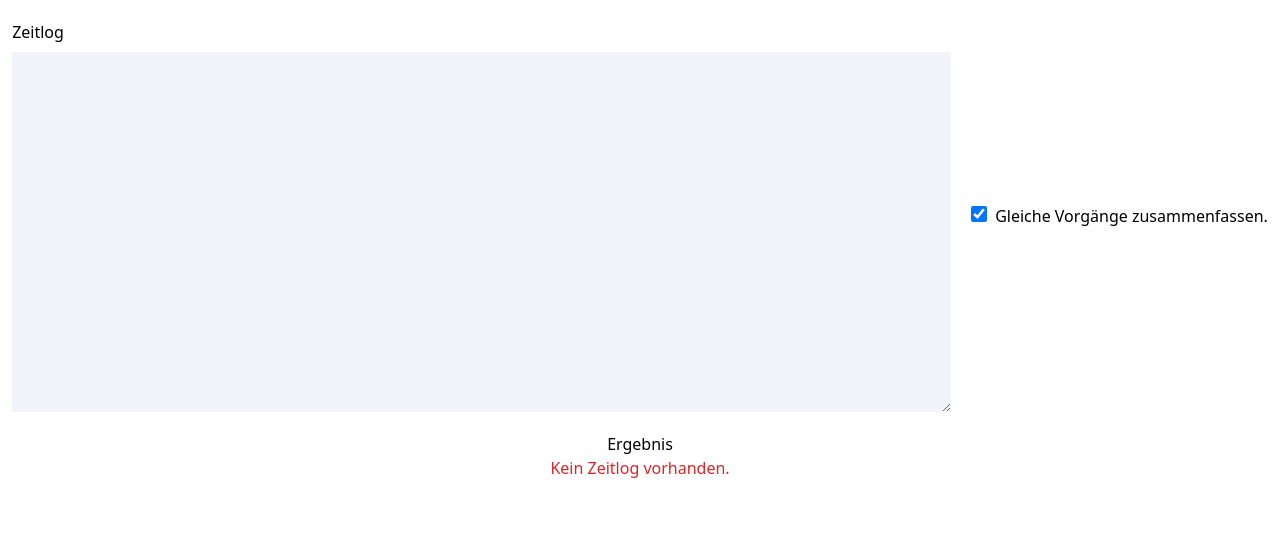
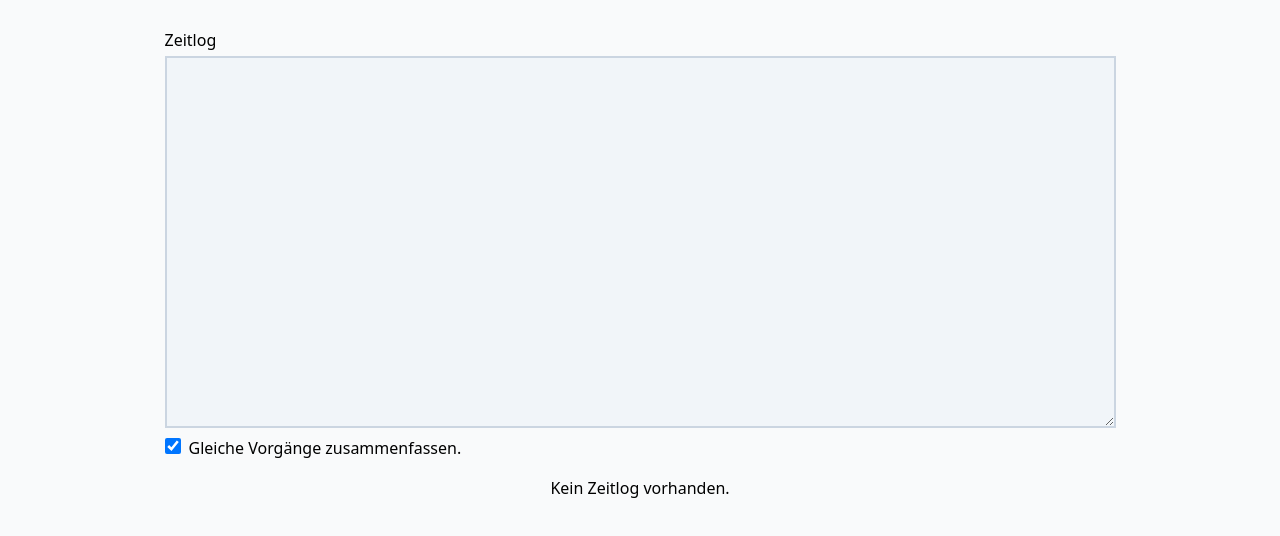
Before and after one commit to Farbfetzen/Arbeitszeitrechner, an Angular app: page / in a window 1280 px wide. Shown: the top 536 px of the page. Built offline with nearby package versions, Linux system fonts and the light colour scheme.

Commit message:
Display the results in a table

```diff
--- a/src/app/app.component.html
+++ b/src/app/app.component.html
@@ -1,18 +1,14 @@
-<div class="flex flex-col items-center gap-5">
-    <div class="mt-5 flex gap-5">
-        <div class="flex flex-col gap-2">
-            <label for="timeLog">Zeitlog</label>
+<div class="mx-auto mt-7 flex max-w-fit flex-col">
+    <label for="timeLog" class="mb-1">Zeitlog</label>
     <textarea
         id="timeLog"
-                class="bg-slate-100"
+        class="border-2 border-slate-300 bg-slate-100 p-1"
         cols="100"
         rows="15"
         [(ngModel)]="rawTimeLog"
         (input)="updateResult()"
     ></textarea>
-        </div>
-        <div class="flex flex-col justify-center gap-2">
-            <div>
+    <div class="my-2">
         <input
             id="summarizeSameIssue"
             class="mr-2 h-4 w-4"
@@ -22,27 +18,34 @@
         />
         <label for="summarizeSameIssue">Gleiche Vorgänge zusammenfassen.</label>
     </div>
-        </div>
-    </div>
-    <table>
-        <caption>
-            Ergebnis
-        </caption>
+    <div class="mt-2 self-center">
         @if (result) {
+            <table aria-label="Result">
                 <thead>
                     <tr>
-                    <th>Schlüssel</th>
-                    <th>Dauer</th>
-                    <th>Beschreibung</th>
+                        <th class="border-b-2 px-3 text-left">Schlüssel</th>
+                        <th class="border-b-2 px-3 text-left">Dauer</th>
+                        <th class="border-b-2 px-3 text-left">Beschreibung</th>
+                        <th class="border-b-2 px-3 text-left">Eingetragen</th>
                     </tr>
                 </thead>
                 <tbody>
-                <!-- <tr> for each line in the result -->
+                    @for (element of result; track $index) {
+                        <tr>
+                            <td class="px-3">{{ element.key }}</td>
+                            <td class="px-3">{{ element.duration }}</td>
+                            <td class="px-3">{{ element.description }}</td>
+                            <td class="px-3">
+                                <input type="checkbox" class="h-4 w-4" />
+                            </td>
+                        </tr>
+                    }
                 </tbody>
+            </table>
         } @else if (errorMessage) {
             <span class="font-bold text-red-600">{{ errorMessage }}</span>
         } @else {
-            <span class="text-red-600">Kein Zeitlog vorhanden. </span>
+            <span>Kein Zeitlog vorhanden.</span>
         }
-    </table>
     </div>
+</div>
--- a/src/app/app.component.ts
+++ b/src/app/app.component.ts
@@ -1,7 +1,7 @@
 import { Component } from "@angular/core";
 import { FormsModule } from "@angular/forms";
 
-import { ResultElement } from "src/app/result";
+import { ResultElement } from "src/app/result-element";
 import { TimeLog } from "src/app/time-log";
 
 @Component({
@@ -11,8 +11,10 @@ import { TimeLog } from "src/app/time-log";
     templateUrl: "./app.component.html",
 })
 export class AppComponent {
+    // debug
     rawTimeLog = "";
     summarizeForSameJiraIssue = true;
+    // TODO: should not be null but empty instead. Same for TimeLog.
     result: ResultElement[] | null = null;
     errorMessage = "";
     private timeRegex = /(?<hours>[0-1]\d|2[0-3]):(?<minutes>[0-5]\d):(?<seconds>[0-5]\d)/;
@@ -66,14 +68,19 @@ export class AppComponent {
         }
         // TODO: Sum differences for same keys if checkbox is ticked. The order of the results doesn't matter.
 
-        const durations = [];
-        for (const difference of differences) {
+        for (let i = 0; i < differences.length; i++) {
+            const difference = differences[i];
             const hours = Math.floor(difference / 3600);
             const minutes = Math.ceil((difference % 3600) / 60);
             const h = hours > 0 ? hours + "h" : "";
             const m = minutes > 0 ? minutes + "m" : "";
-            durations.push((h + " " + m).trim());
+            const duration = (h + " " + m).trim();
+            result.push({
+                duration: duration,
+                key: parsedInput[i].key ?? "",
+                description: parsedInput[i].description,
+            });
         }
-        console.log(durations);
+        this.result = result;
     }
 }
--- a/src/index.html
+++ b/src/index.html
@@ -7,7 +7,7 @@
         <meta name="viewport" content="width=device-width, initial-scale=1" />
         <link rel="icon" type="image/x-icon" href="favicon.ico" />
     </head>
-    <body>
+    <body class="bg-gray-50">
         <app-root></app-root>
     </body>
 </html>
```
Also changed, not shown: src/app/result-element.ts (renamed from src/app/result.ts), 1 other file (tests, documents, lock files or other folders). Lines whose indentation alone changed are shown as unchanged.
